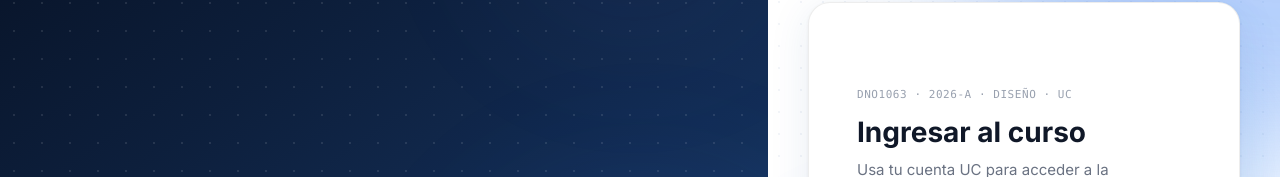
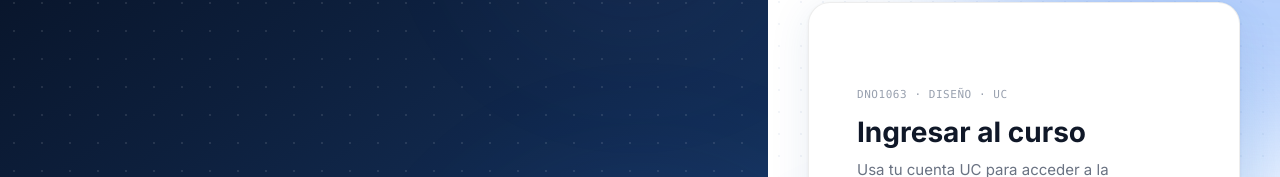
Before and after one commit to estardacs/pcomp-exercises, a Next.js app: page /login in a window 1280 px wide. Shown: the part 207-384 px from the top of the page. Built offline with nearby package versions, Linux system fonts and the light colour scheme.

Commit message:
Login: elimina referencias al semestre para reusar la pagina en semestres futuros

```diff
--- a/app/login/page.tsx
+++ b/app/login/page.tsx
@@ -28,7 +28,6 @@
   [['tx', '']],
   [['tx', 'ramo       '], ['tx', '= '], ['st', '"Pensamiento Computacional"']],
   [['tx', 'codigo     '], ['tx', '= '], ['st', '"DNO1063"']],
-  [['tx', 'semestre   '], ['tx', '= '], ['st', '"2026-A"']],
   [['tx', '']],
   [['tx', 'ejercicios '], ['tx', '= '], ['tx', '['],
     ['st', '"Datos"'], ['tx', ', '], ['st', '"Loops"'], ['tx', ', '],
@@ -92,7 +91,7 @@
             <div>
               <div className="login-drift text-blue-300/60 text-[11px] font-mono tracking-[0.3em] mb-5 uppercase"
                 style={{ animationDelay: '0.1s' }}>
-                DNO1063 · Semestre 2026-A
+                DNO1063 · Diseño · UC
               </div>
               <h1 className="login-drift text-white leading-[1.05] font-bold tracking-tight"
                 style={{ fontSize: '3.75rem', animationDelay: '0.2s' }}>
@@ -216,7 +215,7 @@
         <div className="lg:hidden relative z-10 mb-8 text-center login-drift"
           style={{ animationDelay: '0.1s' }}>
           <h1 className="text-2xl font-bold text-gray-900">Pensamiento Computacional</h1>
-          <p className="text-gray-500 text-sm mt-1">DNO1063 · 2026-A · Diseño · UC</p>
+          <p className="text-gray-500 text-sm mt-1">DNO1063 · Diseño · UC</p>
         </div>
 
         {/* Card */}
@@ -229,7 +228,7 @@
           }}>
 
           <p className="text-[11px] font-mono text-gray-400 tracking-wider uppercase mb-3">
-            DNO1063 · 2026-A · Diseño · UC
+            DNO1063 · Diseño · UC
           </p>
           <h2 className="text-[1.75rem] font-bold text-gray-900 leading-tight mb-2">
             Ingresar al curso
```
